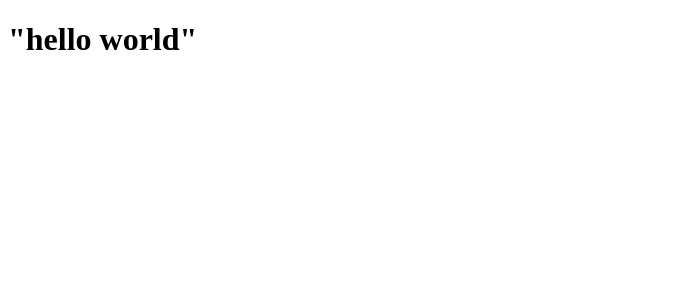
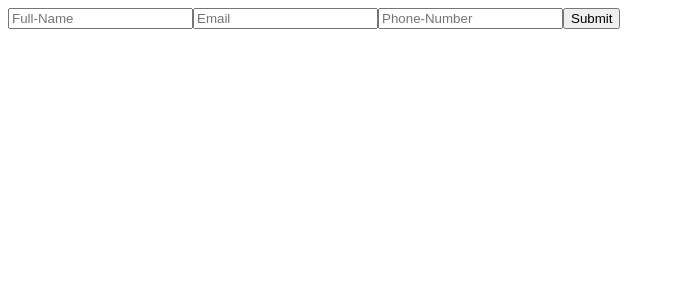
Before and after one commit to KajuranElanganathan/CvProject, a React (Vite) app: page / in a window 1280 px wide. Shown: the top 300 px of the page, without its empty margins (0-675 px from the left). Built offline with nearby package versions, Linux system fonts and the light colour scheme.

Commit message:
general info

```diff
--- a/src/components/generalinfo.jsx
+++ b/src/components/generalinfo.jsx
@@ -0,0 +1,69 @@
+import React, { useState } from "react";
+
+
+
+function Generalinfo (){
+
+    const [name,setName] = useState("");
+    const [email,setEmail] = useState("");
+    const [phone,setPhone] = useState("");
+    const [editing, setediting] = useState(true);
+
+    let content;
+
+
+    function handleSubmit(e){
+
+        e.preventDefault();
+        setediting(false);
+    }
+
+    function handleEdit(){
+
+        setediting(true);
+    }
+
+
+
+    if (editing){
+
+        content = (
+
+        <form >
+
+            <input type = "text" placeholder = "Full-Name" value ={name} onChange = {(e)=> setName(e.target.value)}/>
+
+            <input type = "email" placeholder = "Email" value ={email} onChange = {(e)=> setEmail(e.target.value)}/>
+
+            <input type = "tel" placeholder = "Phone-Number" value ={phone} onChange = {(e)=> setPhone(e.target.value)}/>
+
+            <button onSubmit = {handleSubmit}>Submit</button>
+
+
+        </form>
+        );
+
+    }else{
+
+        content = (
+
+                <div>
+                    <p><strong>Name:</strong> {name}</p>
+                    <p><strong>Email:</strong> {email}</p>
+                    <p><strong>Phone:</strong> {phone}</p>
+                    <button onClick = {handleEdit}>Edit</button>
+                </div>
+
+            );
+
+        }
+    return (
+
+        <div>
+            {content}
+        </div>
+    );
+
+}
+
+export default Generalinfo
--- a/src/main.jsx
+++ b/src/main.jsx
@@ -1,9 +1,10 @@
 import { StrictMode } from 'react'
 import { createRoot } from 'react-dom/client'
 import App from './App.jsx'
+import GeneralInfo from "./components/generalinfo.jsx";
 
 createRoot(document.getElementById('root')).render(
   <StrictMode>
-    <App />
+    <GeneralInfo/>
   </StrictMode>,
 )
```
